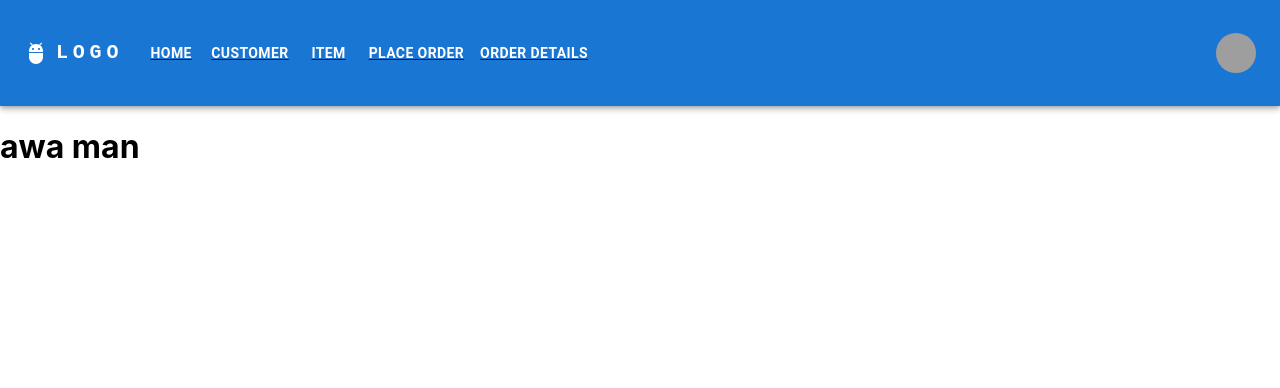
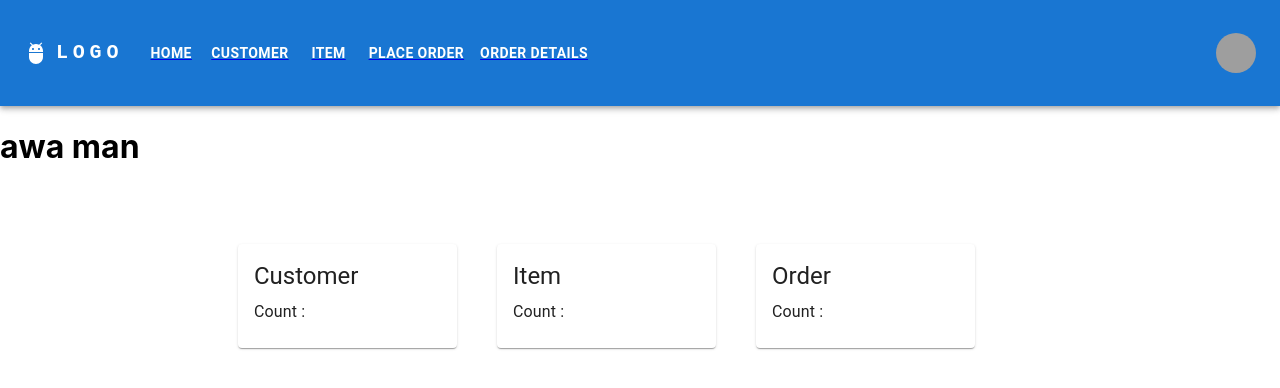
Before and after one commit to NisalaRV/React_web_pos, a React (Create React App) app: page / in a window 1280 px wide. Shown: the top 388 px of the page. Built offline with nearby package versions, Linux system fonts and the light colour scheme; grey boxes are pictures that could not be loaded.

Commit message:
added home

```diff
--- a/src/view/pages/Home/Home.tsx
+++ b/src/view/pages/Home/Home.tsx
@@ -1,5 +1,11 @@
 import React from "react";
 import Header from "../../common/Header/Header";
+import Card from '@mui/material/Card';
+import CardContent from '@mui/material/CardContent';
+import Grid from '@mui/material/Grid';
+import Typography from '@mui/material/Typography';
+import Container from '@mui/material/Container';
+
 
 export default function Home() {
     return (
@@ -7,6 +13,59 @@ export default function Home() {
          <Header/>
             <h1>awa man</h1>
 
+            <Container sx={{ py:4 }} maxWidth="md">
+                {/* End hero unit */}
+                <Grid container margin={3} rowSpacing={2} columnSpacing={3} gap={5} >
+                        <Grid xs={12} sm={6} md={3}>
+                            <Card
+                                sx={{ height: '100%', display: 'flex', flexDirection: 'column' }}
+                            >
+                                <CardContent sx={{ flexGrow: 1 }}>
+                                    <Typography gutterBottom variant="h5" component="h2">
+                                        Customer
+                                    </Typography>
+                                    <Typography>
+                                       Count :
+                                    </Typography>
+                                </CardContent>
+                            </Card>
+
+                        </Grid>
+
+                    <Grid xs={12} sm={6} md={3} >
+                        <Card
+                            sx={{ height: '100%', display: 'flex', flexDirection: 'column' }}
+                        >
+                            <CardContent sx={{ flexGrow: 1 }}>
+                                <Typography gutterBottom variant="h5" component="h2">
+                                Item
+                                </Typography>
+                                <Typography>
+                                   Count :
+                                </Typography>
+                            </CardContent>
+                        </Card>
+                    </Grid>
+
+                    <Grid xs={12} sm={6} md={3} >
+                        <Card
+                            sx={{ height: '100%', display: 'flex', flexDirection: 'column' }}
+                        >
+                            <CardContent sx={{ flexGrow: 1 }}>
+                                <Typography gutterBottom variant="h5" component="h2">
+                                 Order
+                                </Typography>
+                                <Typography>
+                                    Count :
+                                </Typography>
+                            </CardContent>
+                        </Card>
+                    </Grid>
+
+                </Grid>
+
+            </Container>
+
         </>
     );
 }
```
